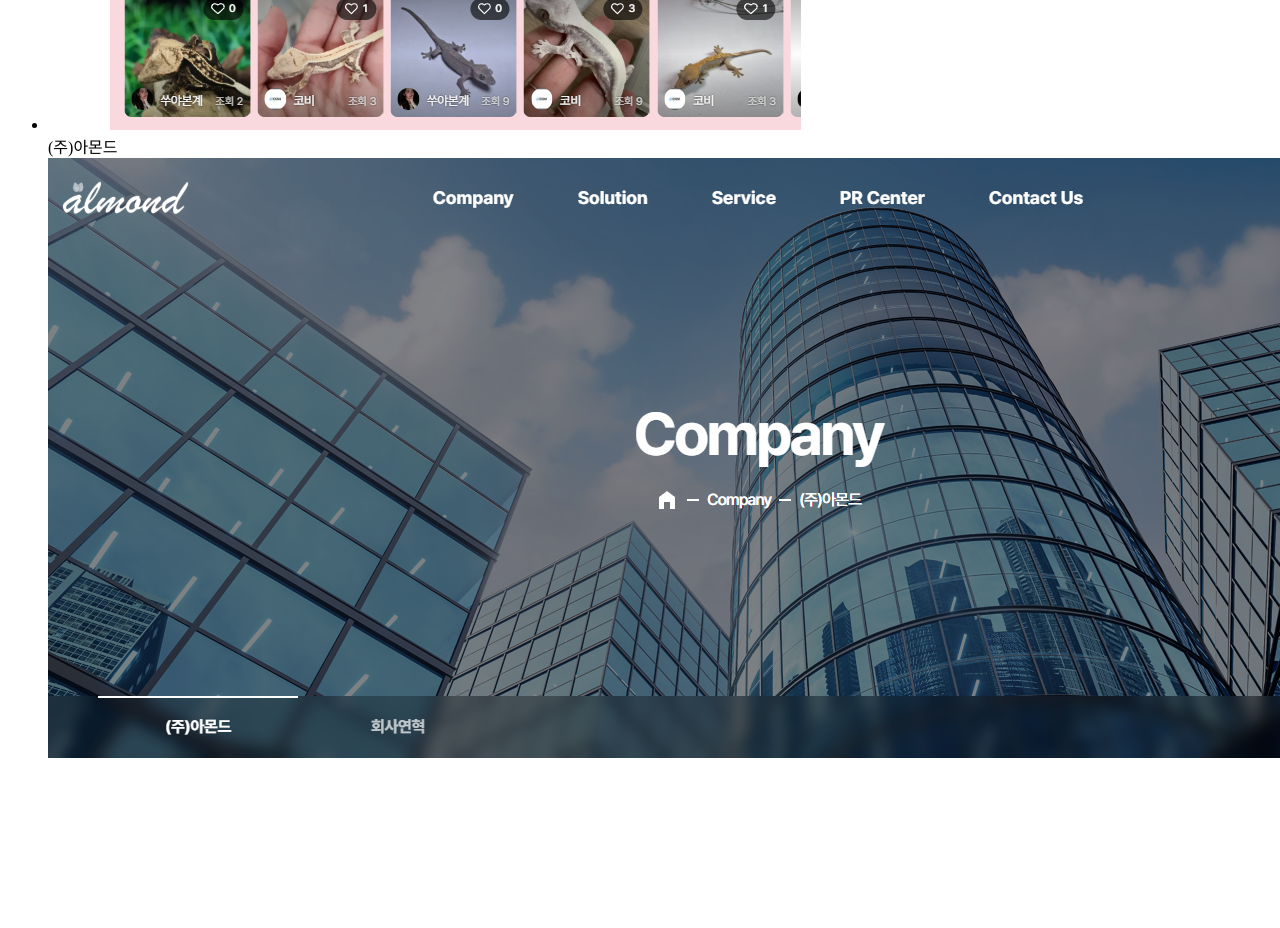
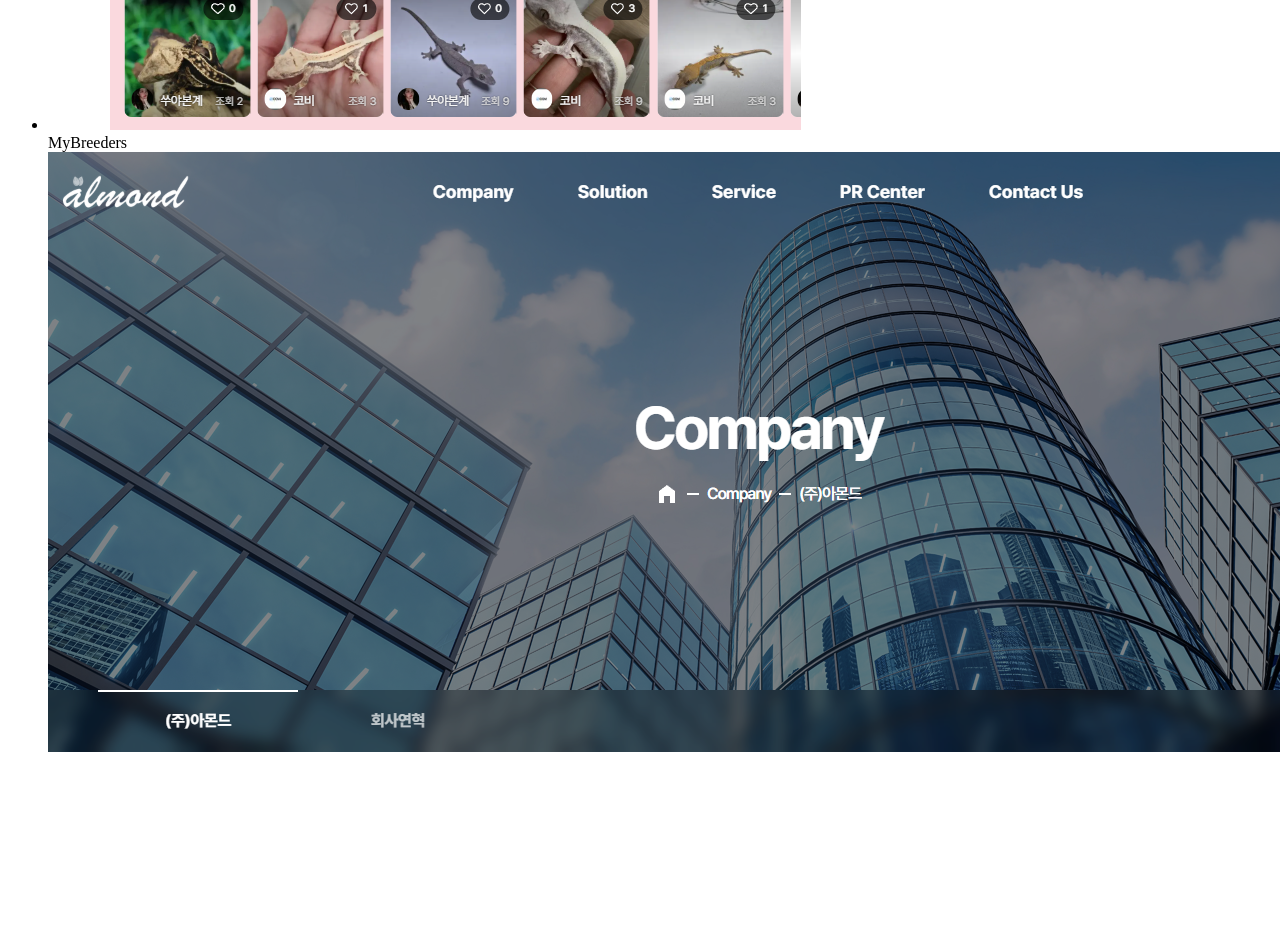
Before and after one commit to lee-yeon-ji/yeonji_portfolio, a React (Create React App) app: page /project in a window 1280 px wide. Shown: the part 3320-4248 px from the top of the page. Built offline with nearby package versions, Linux system fonts and the light colour scheme.

Commit message:
ui 수정

```diff
--- a/src/pages/Project.jsx
+++ b/src/pages/Project.jsx
@@ -39,12 +39,12 @@ export default function Project() {
         },
         {
             id: 4,
-            name: "(주)아몬드",
-            category: "PUBLISHING",
+            name: "MyBreeders",
+            category: "FRONTEND",
             img: "/img/img_project4.png",
             github: "",
-            description: "(주)아몬드 회사 홈페이지 입니다.",
-            skills: ["HTML", "CSS", "JavaScript", "Responsive Design","Swiper"],
+            description: "파충류 종합 플랫폼 입니다.",
+            skills: ["HTML", "CSS", "Responsive Design", "TypeScript"],
             site: "https://app.convave.com/"
         },
         {
@@ -73,7 +73,7 @@ export default function Project() {
             category: "PUBLISHING",
             img: "/img/img_project10.png",
             github: "",
-            description: "아실 모바일 입니다.",
+            description: "아실 인테리어 앱 입니다.",
             skills: ["HTML", "CSS", "JavaScript", "Responsive Design", "Swiper"],
             site: ""
         },
```
